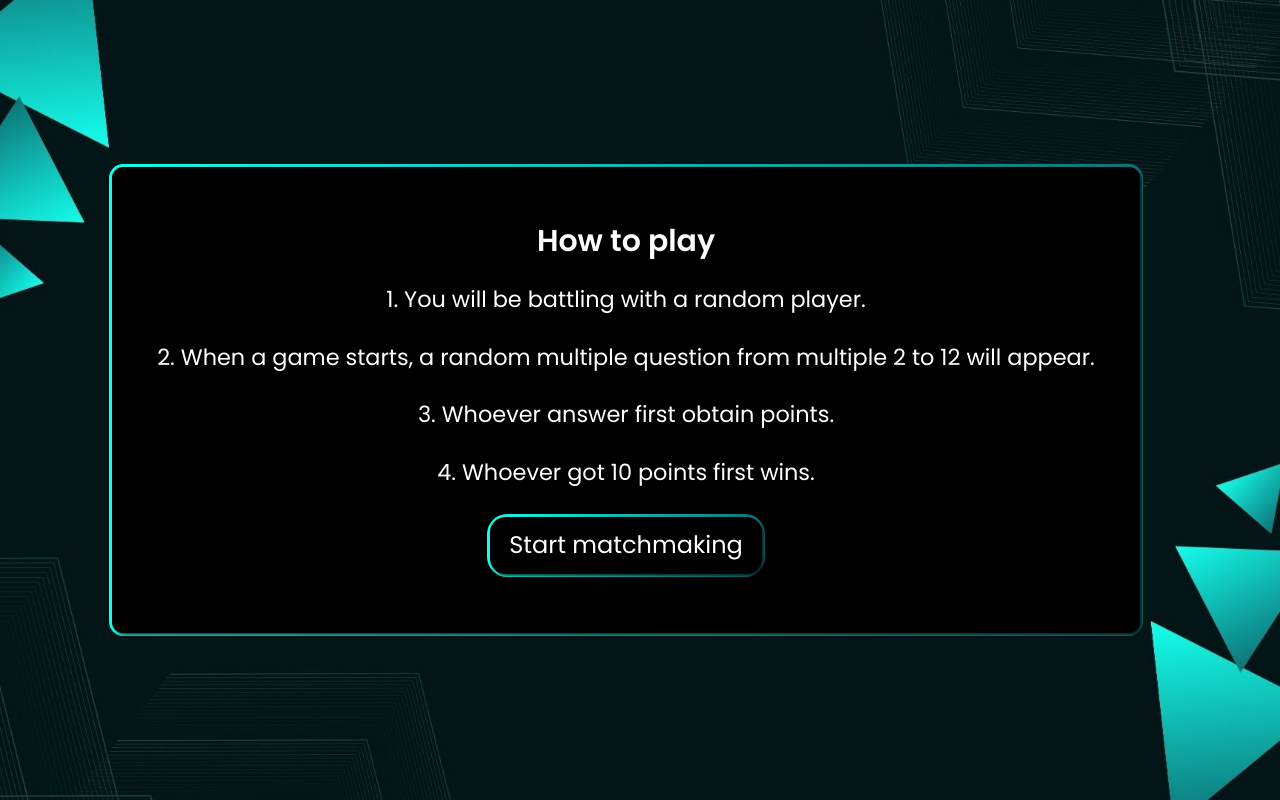
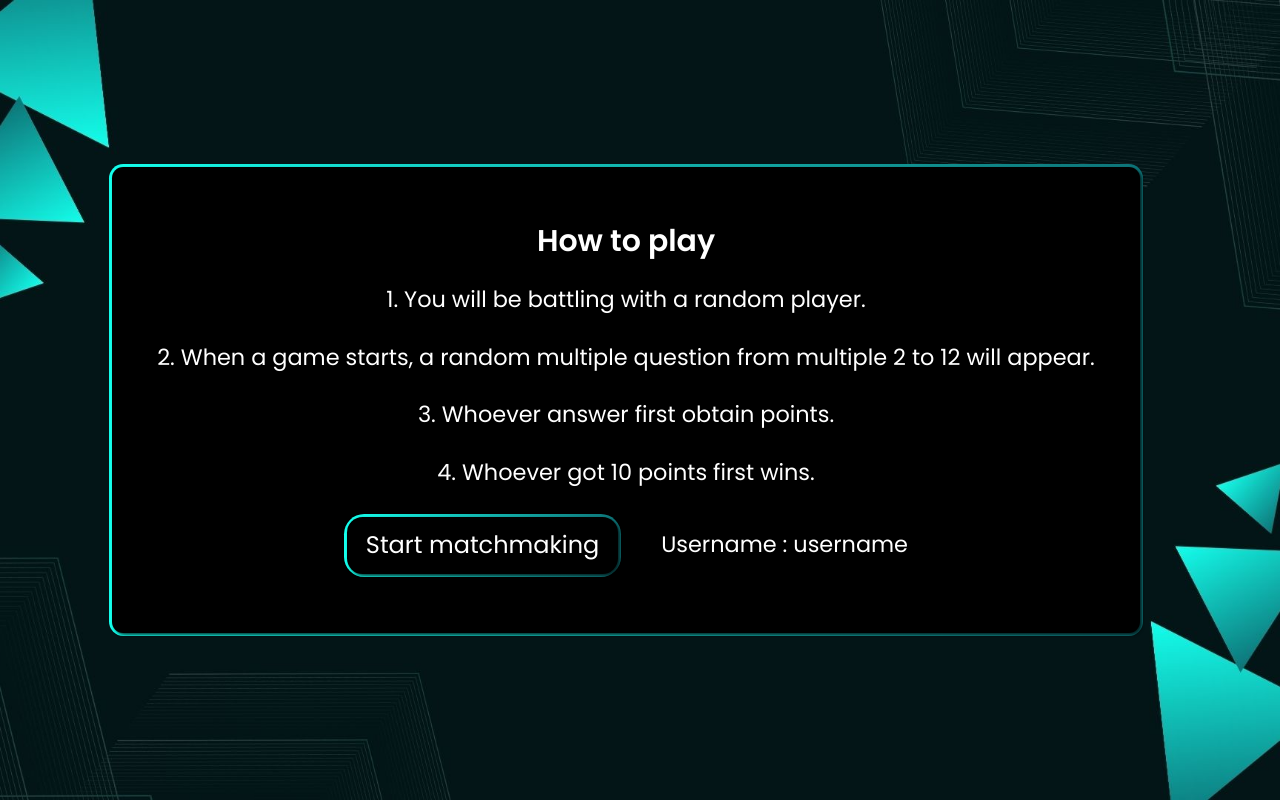
Before and after one commit to imfiitriii/multiply-battle, a React (Vite) app: page /lobby in a window 1280 px wide. Built offline with nearby package versions, Linux system fonts and the light colour scheme.

Commit message:
installed redux

```diff
--- a/package.json
+++ b/package.json
@@ -10,9 +10,11 @@
     "preview": "vite preview"
   },
   "dependencies": {
+    "@reduxjs/toolkit": "^2.11.2",
     "@tailwindcss/vite": "^4.2.4",
     "react": "^19.2.5",
     "react-dom": "^19.2.5",
+    "react-redux": "^9.2.0",
     "react-router-dom": "^7.14.2"
   },
   "devDependencies": {
--- a/src/features/lobby/LobbyPage.jsx
+++ b/src/features/lobby/LobbyPage.jsx
@@ -17,7 +17,10 @@ export default function LobbyPage() {
                         <h1 className="text-1xl font-normal">2. When a game starts, a random multiple question from multiple 2 to 12 will appear.</h1>
                         <h1 className="text-1xl font-normal">3. Whoever answer first obtain points.</h1>
                         <h1 className="text-1xl font-normal">4. Whoever got 10 points first wins.</h1>
-                        <Button onClick={() => setMatchMakingStats(!matchmakingStats)}><h1 className="text-2xl">{matchmakingStats ? "Cancel" : "Start matchmaking"}</h1></Button>
+                        <div className="flex flex-row justify-center items-center gap-10">
+                            <Button onClick={() => setMatchMakingStats(!matchmakingStats)}><span className="text-2xl">{matchmakingStats ? "Cancel" : "Start matchmaking"}</span></Button>
+                            Username : {"username"}
+                        </div>
                     </div>
                 </Container>
                 {matchmakingStats ? <Container>
```
Also changed, not shown: src/app/store.js (added), 1 other file (tests, documents, lock files or other folders).
